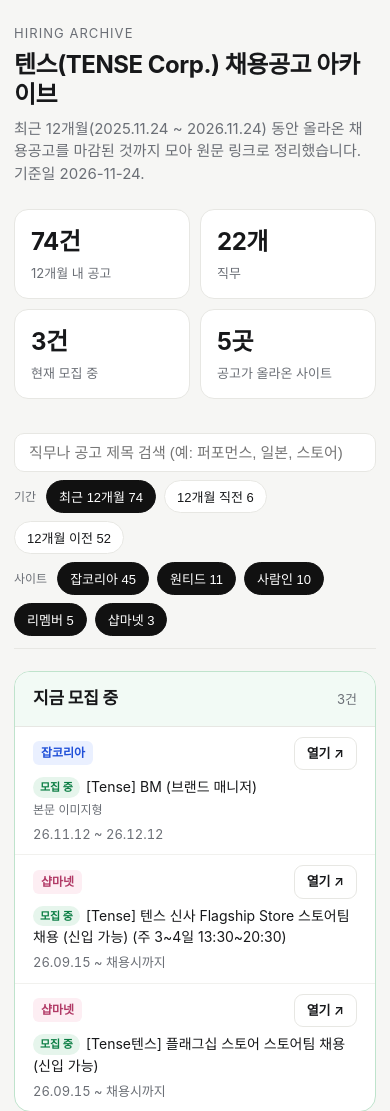
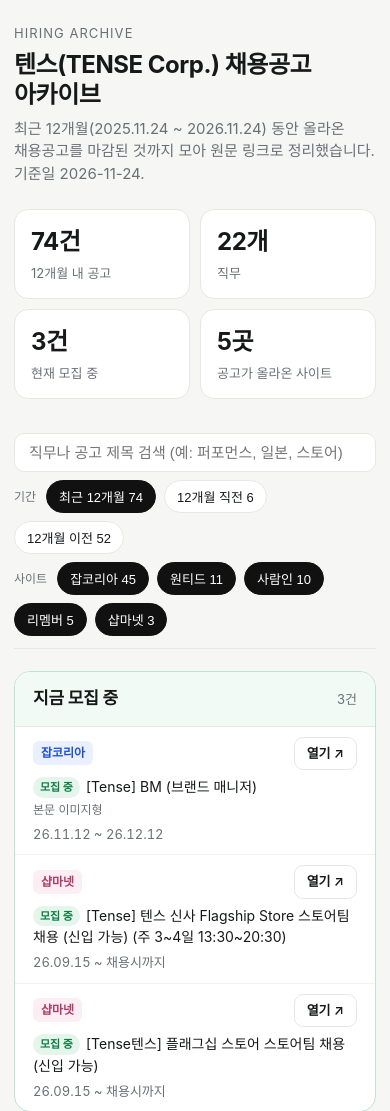
Before and after one commit to kjpark4673-rgb/tense-jobs-archive, a plain HTML site: page index.html in a window 390 px wide. Shown: the top 1111 px of the page. Drawn offline with Linux system fonts and the light colour scheme.

Commit message:
Keep Korean words intact on mobile

```diff
--- a/index.html
+++ b/index.html
@@ -12,7 +12,7 @@
 :root{--bg:#f6f6f4;--card:#fff;--ink:#17181a;--sub:#6b6f76;--line:#e7e7e3;--accent:#111;--open:#0a7d43;--openbg:#e6f5ec;--warn:#9a5b00;--warnbg:#fff4e0;
 --jk:#1f5eff;--wt:#3366ff;--sr:#2b6cf6;--rm:#0b9e72;--sm:#d04a7a}
 *{box-sizing:border-box}
-body{margin:0;background:var(--bg);color:var(--ink);font-family:Pretendard,-apple-system,BlinkMacSystemFont,"Apple SD Gothic Neo","Malgun Gothic","Noto Sans KR",sans-serif;line-height:1.5;-webkit-font-smoothing:antialiased}
+body{margin:0;background:var(--bg);color:var(--ink);font-family:Pretendard,-apple-system,BlinkMacSystemFont,"Apple SD Gothic Neo","Malgun Gothic","Noto Sans KR",sans-serif;line-height:1.5;-webkit-font-smoothing:antialiased;word-break:keep-all;overflow-wrap:anywhere}
 a{color:inherit}
 .wrap{max-width:1040px;margin:0 auto;padding:40px 20px 80px}
 header .eyebrow{font-size:13px;letter-spacing:.08em;color:var(--sub);text-transform:uppercase}
```
